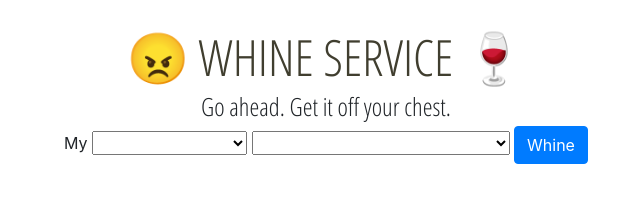
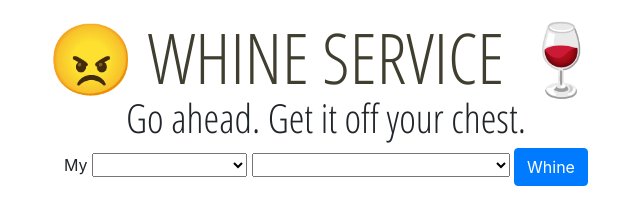
Before and after one commit to HeyStenson/WhineService, a website: page index.html in a window 1280 px wide. Shown: the whole page, without its empty margins (314-954 px from the left). Drawn offline with nearby package versions, Linux system fonts and the light colour scheme; some packages are replaced by stand-ins of ours.

Commit message:
hiding the intro text as well

```diff
--- a/index.html
+++ b/index.html
@@ -21,15 +21,15 @@
 	<link rel="stylesheet" href="styles.css">
 	<!-- Google Fonts -->
 	<link href='https://fonts.googleapis.com/css?family=Open+Sans+Condensed:300,700' rel='stylesheet' type='text/css'>
+	<link href='https://fonts.googleapis.com/css?family=Lora' rel='stylesheet' type='text/css'>
 </head>
 <body ng-controller="WineCtrl">
 	<div class="container app-box">
 		<header class="page-header text-center">
 			<h1>&#128544; Whine Service &#127863;</h1>
 		</header>
-		<div>
+		<div ng-hide="showFirst" class="text-center">
 			<div class="intro text-center">Go ahead. Get it off your chest.</div>
-			<div ng-hide="showFirst" class="text-center">
 			My
 			<select name="nounSelect" ng-model="data.nounSelect" class="dropdown">
 				<option value="pet">pet</option>
@@ -57,7 +57,7 @@
 			</select>
 			<a href="#" class="btn btn-primary" ng-click="showNext = !showNext; showFirst = !showFirst" ng-class="{ active: showNext }">Whine</a>
 		</div>
-			<div ng-show="showNext" class="text-center">
+		<div ng-show="showNext" class="text-center whine-body">
 			<div>
 				<h3>My {{data.nounSelect}} {{data.verbSelect}}.</h3>
 			</div>
@@ -76,6 +76,5 @@
 			</div>
 		</div>
 	</div>
-	</div>
 </body>
 </html>
--- a/styles.css
+++ b/styles.css
@@ -1,21 +1,25 @@
 h1 {
-  font: 50px/45px 'Open Sans Condensed', sans-serif;
-      font-size: 50px;
-      line-height: 45px;
-      font-family: 'Open Sans Condensed', sans-serif;
-      color: #403E2F;
-      text-transform: uppercase;
+  font-size: 70px;
+  line-height: 45px;
+  font-family: 'Open Sans Condensed', sans-serif;
+  color: #403E2F;
+  text-transform: uppercase;
 }
 
 .intro {
   font-family: 'Open Sans Condensed', sans-serif;
-  font-size: 25px;
+  font-size: 40px;
   font-weight: 300;
 }
 
 .app-box {
   margin-top:35px;
   width: 600px;
+}
+
+.whine-body {
+  font-size: 16px;
+  font-family: 'Lora', serif;
 }
 
 .ng-hide-remove {
```
Lines whose indentation alone changed are shown as unchanged.
